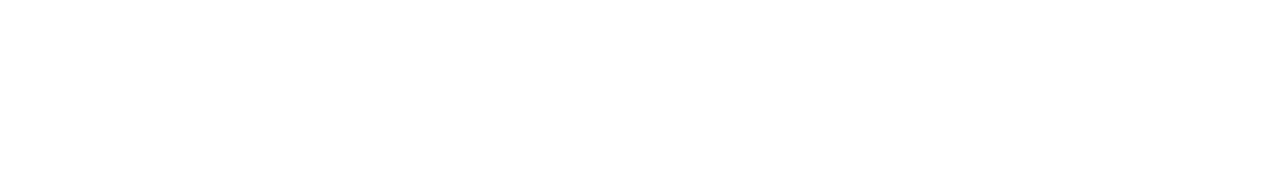
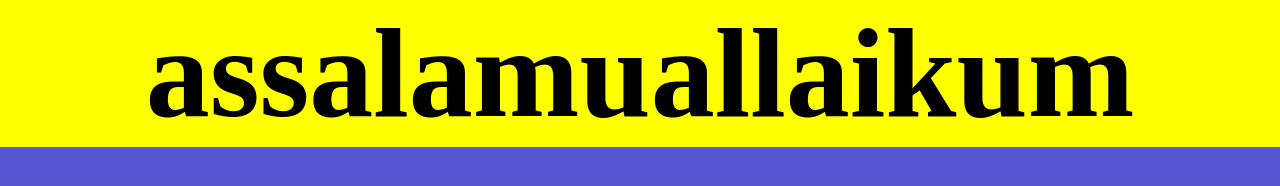
Before and after one commit to haashirmemon/javascript-1, a plain HTML site: page franchise.html in a window 1280 px wide. Drawn offline with Linux system fonts and the light colour scheme.

Commit message:
file changed

```diff
--- a/franchise.html
+++ b/franchise.html
@@ -3,9 +3,11 @@
 <head>
     <meta charset="UTF-8">
     <meta name="viewport" content="width=device-width, initial-scale=1.0">
-    <title>Document</title>
+    <title>franchise</title>
+    <link rel="stylesheet" href="style.css">
 </head>
 <body>
+    <h1>assalamuallaikum</h1>
 <script>alert("franchise is located in lahore please come in to lahore onsite")</script>
 </body>
 </html>
```
Also changed, not shown: about.html (+2 -0 lines), contact.html (+2 -0 lines), home.html (+2 -0 lines).
